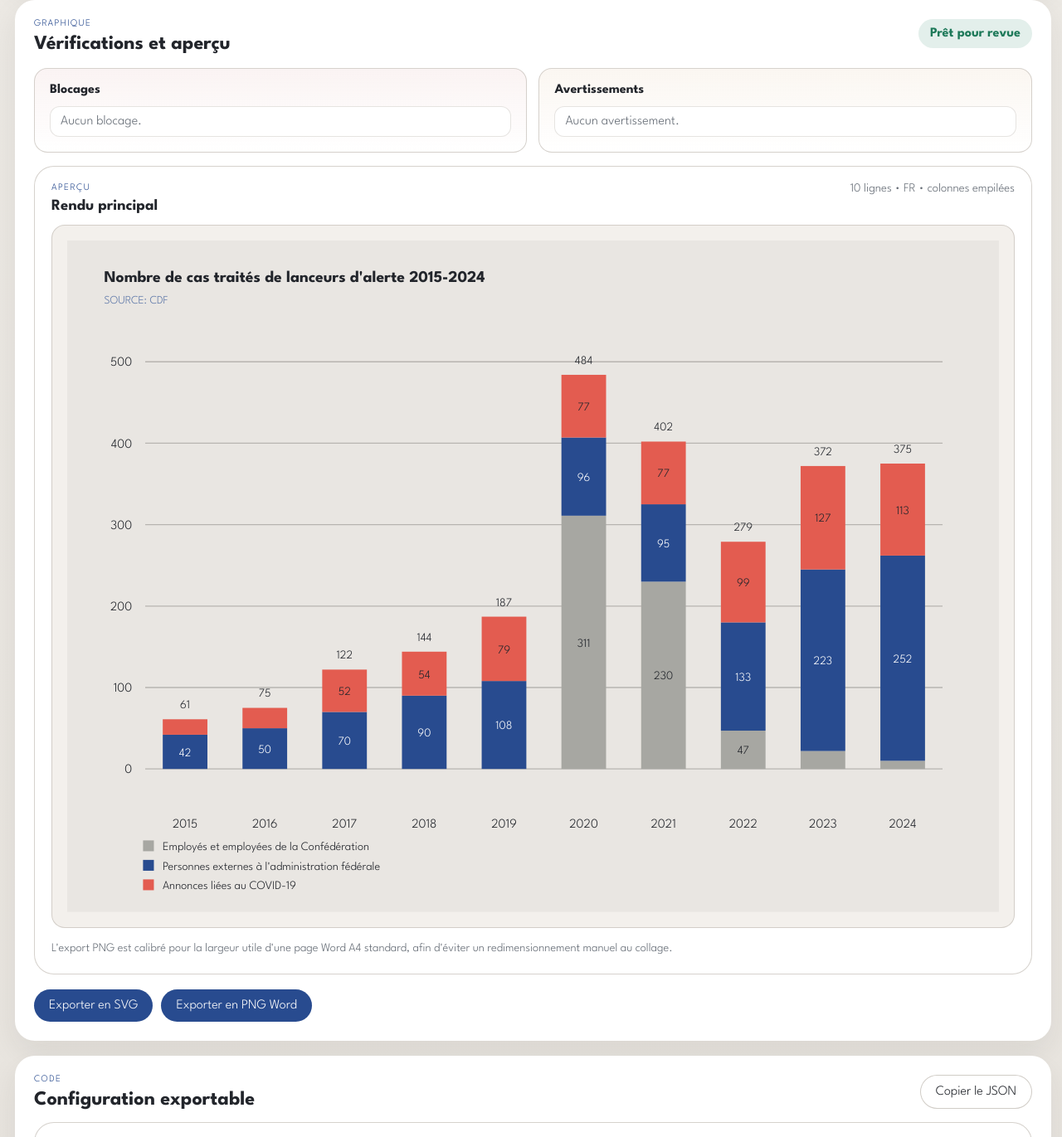
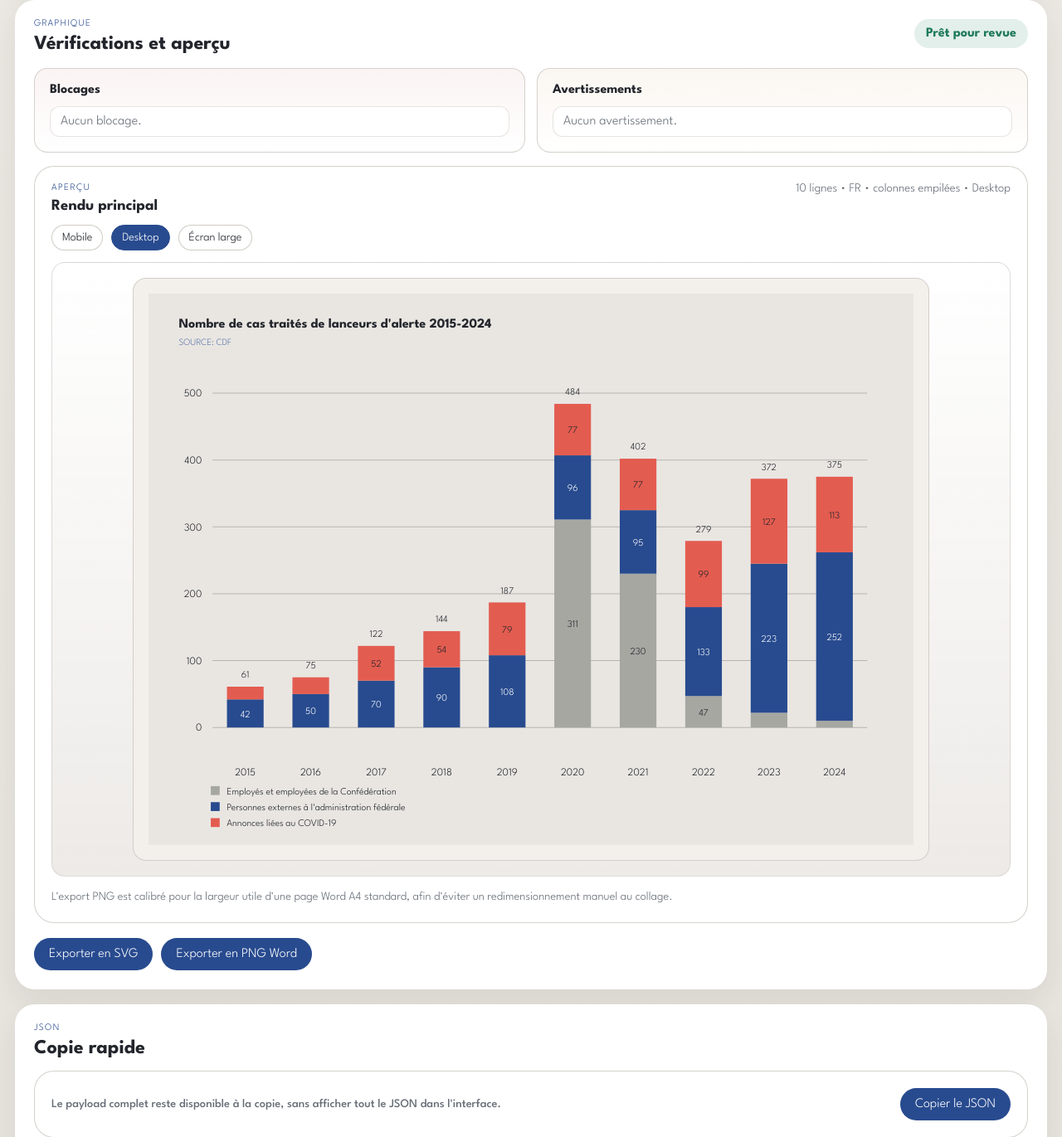
Before and after one commit to ArnaudBon20/graphics-lab, a plain HTML site: page index.html in a window 1280 px wide. Shown: the part 2639-4010 px from the top of the page at 83% size. Drawn offline with Linux system fonts and the light colour scheme.

Commit message:
Add viewport preview modes

```diff
--- a/app.js
+++ b/app.js
@@ -18,6 +18,12 @@ const MAX_PROJECT_VERSIONS = 24;
 const WORD_EXPORT_WIDTH_CM = 15.9;
 const WORD_EXPORT_DPI = 300;
 const EXPORT_FONT_FAMILY = '"League Spartan", "Helvetica Neue", Arial, sans-serif';
+const DEFAULT_PREVIEW_VIEWPORT = "desktop";
+const PREVIEW_VIEWPORTS = {
+  mobile: { maxWidth: 420 },
+  desktop: { maxWidth: 960 },
+  wide: { maxWidth: 1320 },
+};
 const CRC32_TABLE = createCrc32Table();
 const UI_LANGUAGE = (document.documentElement.lang || "fr").toLowerCase().startsWith("de")
   ? "de"
@@ -28,7 +34,8 @@ const SAMPLE_STATES = buildSampleStates(UI_LANGUAGE, CHART_CONFIGS);
 
 const form = document.querySelector("#editor-form");
 const preview = document.querySelector("#chart-preview");
-const payloadPreview = document.querySelector("#payload-preview");
+const previewStage = document.querySelector("#preview-stage");
+const previewViewportButtons = Array.from(document.querySelectorAll("[data-preview-viewport]"));
 const errorsList = document.querySelector("#errors-list");
 const warningsList = document.querySelector("#warnings-list");
 const qualityChip = document.querySelector("#quality-chip");
@@ -63,6 +70,7 @@ let seriesConfig = [];
 let dataRows = [];
 let currentProjectId = null;
 let currentVersionId = null;
+let currentPreviewViewport = DEFAULT_PREVIEW_VIEWPORT;
 
 function buildUiText(language) {
   if (language === "de") {
@@ -125,6 +133,9 @@ function buildUiText(language) {
       tableLabelPlaceholder: "Beschriftung",
       removeRowAria: ({ index }) => `Zeile ${index} loeschen`,
       previewRowsWord: "Zeilen",
+      previewViewportMobile: "Mobil",
+      previewViewportDesktop: "Desktop",
+      previewViewportWide: "Grosser Bildschirm",
       sourceLabel: "Quelle",
       sourceUpper: "QUELLE",
       exportUnavailable: "Export nicht moeglich: Es ist kein SVG verfuegbar.",
@@ -196,6 +207,9 @@ function buildUiText(language) {
     tableLabelPlaceholder: "Libellé",
     removeRowAria: ({ index }) => `Supprimer la ligne ${index}`,
     previewRowsWord: "lignes",
+    previewViewportMobile: "Mobile",
+    previewViewportDesktop: "Desktop",
+    previewViewportWide: "Écran large",
     sourceLabel: "Source",
     sourceUpper: "SOURCE",
     exportUnavailable: "Impossible d'exporter : aucun SVG n'est disponible.",
@@ -644,6 +658,22 @@ function getChartConfig(chartType) {
   return CHART_CONFIGS[chartType] || CHART_CONFIGS[DEFAULT_CHART_TYPE];
 }
 
+function normalizePreviewViewport(viewport) {
+  return PREVIEW_VIEWPORTS[viewport] ? viewport : DEFAULT_PREVIEW_VIEWPORT;
+}
+
+function getPreviewViewportLabel() {
+  if (currentPreviewViewport === "mobile") {
+    return UI_TEXT.previewViewportMobile;
+  }
+
+  if (currentPreviewViewport === "wide") {
+    return UI_TEXT.previewViewportWide;
+  }
+
+  return UI_TEXT.previewViewportDesktop;
+}
+
 document.querySelector("#load-sample").addEventListener("click", () => {
   applySession({
     projectId: null,
@@ -706,6 +736,19 @@ document.querySelector("#export-png").addEventListener("click", async () => {
     console.error(error);
     window.alert(UI_TEXT.pngExportFailed);
   }
+});
+
+previewViewportButtons.forEach((button) => {
+  button.addEventListener("click", () => {
+    const nextViewport = normalizePreviewViewport(button.dataset.previewViewport);
+
+    if (nextViewport === currentPreviewViewport) {
+      return;
+    }
+
+    currentPreviewViewport = nextViewport;
+    render();
+  });
 });
 
 projectHistory.addEventListener("click", (event) => {
@@ -918,6 +961,7 @@ function loadSavedSession() {
         projectId: parsed.projectId ?? null,
         projectName: parsed.projectName ?? "",
         currentVersionId: parsed.currentVersionId ?? null,
+        previewViewport: parsed.previewViewport ?? DEFAULT_PREVIEW_VIEWPORT,
         state: parsed.state,
       };
     }
@@ -926,6 +970,7 @@ function loadSavedSession() {
       projectId: null,
       projectName: "",
       currentVersionId: null,
+      previewViewport: DEFAULT_PREVIEW_VIEWPORT,
       state: parsed,
     };
   } catch (error) {
@@ -964,6 +1009,7 @@ function applySession(session) {
   dataRows = normalized.rows;
   currentProjectId = session.projectId ?? null;
   currentVersionId = session.currentVersionId ?? null;
+  currentPreviewViewport = normalizePreviewViewport(session.previewViewport);
 
   fields.projectName.value = session.projectName ?? "";
   fields.title.value = normalized.title;
@@ -1069,6 +1115,7 @@ function getSessionSnapshot() {
     projectId: currentProjectId,
     projectName: fields.projectName.value.trim(),
     currentVersionId,
+    previewViewport: currentPreviewViewport,
     state: getState(),
   };
 }
@@ -1186,10 +1233,6 @@ function render(options = {}) {
   const state = getState();
   const parsed = parseTableRows(dataRows, seriesConfig);
   const checks = runChecks(state, parsed);
-  const payload = {
-    ...buildPayload(),
-    checks,
-  };
 
   if (syncAll) {
     renderTemplateNote();
@@ -1213,7 +1256,7 @@ function render(options = {}) {
   renderLists(checks);
   renderQuality(checks);
   renderPreviewMeta(parsed.rows.length, state.locale, state.chartType);
-  renderPayload(payload);
+  renderPreviewViewport();
   persistSession();
 
   if (checks.errors.length > 0) {
@@ -1410,11 +1453,23 @@ function renderQuality(checks) {
 }
 
 function renderPreviewMeta(rowCount, locale, chartType) {
-  previewMeta.textContent = `${rowCount} ${UI_TEXT.previewRowsWord} • ${locale.toUpperCase()} • ${getChartConfig(chartType).previewLabel}`;
-}
-
-function renderPayload(payload) {
-  payloadPreview.textContent = JSON.stringify(payload, null, 2);
+  previewMeta.textContent = `${rowCount} ${UI_TEXT.previewRowsWord} • ${locale.toUpperCase()} • ${getChartConfig(chartType).previewLabel} • ${getPreviewViewportLabel()}`;
+}
+
+function renderPreviewViewport() {
+  if (previewStage) {
+    previewStage.dataset.previewMode = currentPreviewViewport;
+    previewStage.style.setProperty(
+      "--preview-max-width",
+      `${PREVIEW_VIEWPORTS[currentPreviewViewport].maxWidth}px`,
+    );
+  }
+
+  previewViewportButtons.forEach((button) => {
+    const isCurrent = normalizePreviewViewport(button.dataset.previewViewport) === currentPreviewViewport;
+    button.classList.toggle("is-current", isCurrent);
+    button.setAttribute("aria-pressed", String(isCurrent));
+  });
 }
 
 function renderProjectStatus() {
--- a/index.html
+++ b/index.html
@@ -213,7 +213,14 @@
               </div>
               <p id="preview-meta" class="preview-meta"></p>
             </div>
-            <div id="chart-preview" class="chart-preview"></div>
+            <div class="viewport-switch" role="group" aria-label="Formats d'écran">
+              <button type="button" class="ghost compact" data-preview-viewport="mobile" aria-pressed="false">Mobile</button>
+              <button type="button" class="ghost compact is-current" data-preview-viewport="desktop" aria-pressed="true">Desktop</button>
+              <button type="button" class="ghost compact" data-preview-viewport="wide" aria-pressed="false">Écran large</button>
+            </div>
+            <div id="preview-stage" class="preview-stage" data-preview-mode="desktop">
+              <div id="chart-preview" class="chart-preview"></div>
+            </div>
             <p class="export-note">
               L'export PNG est calibré pour la largeur utile d'une page Word A4 standard, afin d'éviter un redimensionnement manuel au collage.
             </p>
@@ -228,16 +235,18 @@
         <section class="panel panel-code">
           <div class="panel-head">
             <div>
-              <p class="section-kicker">Code</p>
-              <h2>Configuration exportable</h2>
-            </div>
-            <div class="toolbar">
-              <button id="copy-config" type="button" class="ghost">Copier le JSON</button>
+              <p class="section-kicker">JSON</p>
+              <h2>Copie rapide</h2>
             </div>
           </div>
 
-          <article class="payload-card">
-            <pre id="payload-preview"></pre>
+          <article class="payload-card copy-card">
+            <p class="data-note">
+              Le payload complet reste disponible à la copie, sans afficher tout le JSON dans l'interface.
+            </p>
+            <div class="toolbar">
+              <button id="copy-config" type="button">Copier le JSON</button>
+            </div>
           </article>
         </section>
       </main>
--- a/styles.css
+++ b/styles.css
@@ -597,8 +597,42 @@ pre {
   font-size: 0.92rem;
 }
 
+.viewport-switch {
+  display: flex;
+  flex-wrap: wrap;
+  gap: 10px;
+  margin-top: 14px;
+}
+
+.viewport-switch button.is-current {
+  color: #ffffff;
+  background: var(--accent);
+  border-color: var(--accent);
+}
+
+.preview-stage {
+  margin-top: 14px;
+  display: flex;
+  justify-content: center;
+  padding: 18px;
+  border-radius: var(--radius-lg);
+  border: 1px solid rgba(200, 195, 189, 0.55);
+  background: linear-gradient(180deg, rgba(255, 255, 255, 0.7), rgba(233, 230, 226, 0.82));
+  overflow: auto;
+  --preview-max-width: 960px;
+}
+
+.preview-stage[data-preview-mode="mobile"] {
+  --preview-max-width: 420px;
+}
+
+.preview-stage[data-preview-mode="wide"] {
+  --preview-max-width: 1320px;
+}
+
 .chart-preview {
-  margin-top: 14px;
+  margin-top: 0;
+  width: min(100%, var(--preview-max-width));
   min-height: 430px;
   border-radius: var(--radius-lg);
   border: 1px solid rgba(200, 195, 189, 0.75);
@@ -628,16 +662,16 @@ pre {
   line-height: 1.6;
 }
 
-.payload-card pre {
-  margin: 0;
-  padding: 16px;
-  border-radius: var(--radius-lg);
-  background: #20242b;
-  color: #f8fbff;
-  overflow: auto;
-  max-height: 420px;
-  font-size: 0.84rem;
-  line-height: 1.55;
+.copy-card {
+  display: flex;
+  align-items: center;
+  justify-content: space-between;
+  gap: 16px;
+  flex-wrap: wrap;
+}
+
+.copy-card .toolbar {
+  margin-left: auto;
 }
 
 @media (max-width: 920px) {
@@ -684,4 +718,9 @@ pre {
   .checks-grid {
     grid-template-columns: 1fr;
   }
+
+  .copy-card .toolbar {
+    width: 100%;
+    margin-left: 0;
+  }
 }
```
Also changed, not shown: de/index.html (+17 -8 lines), README.md.
